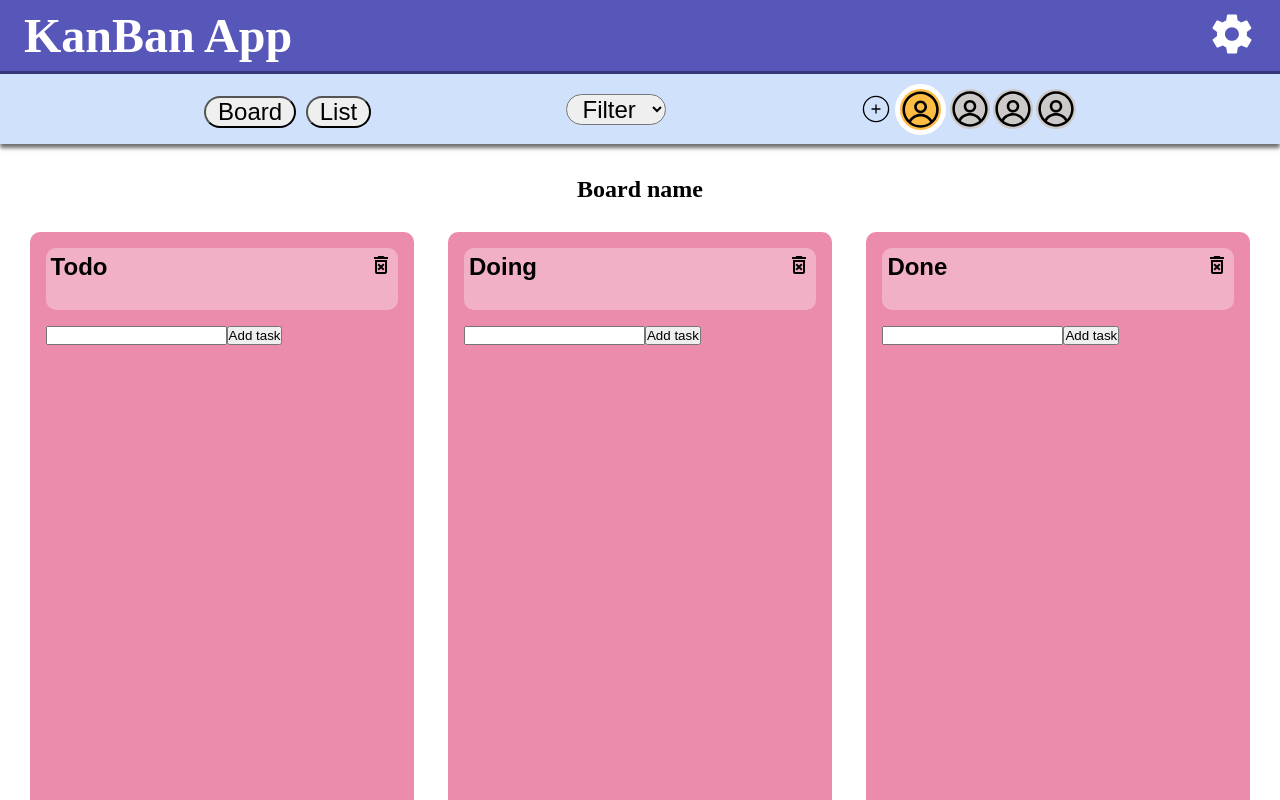
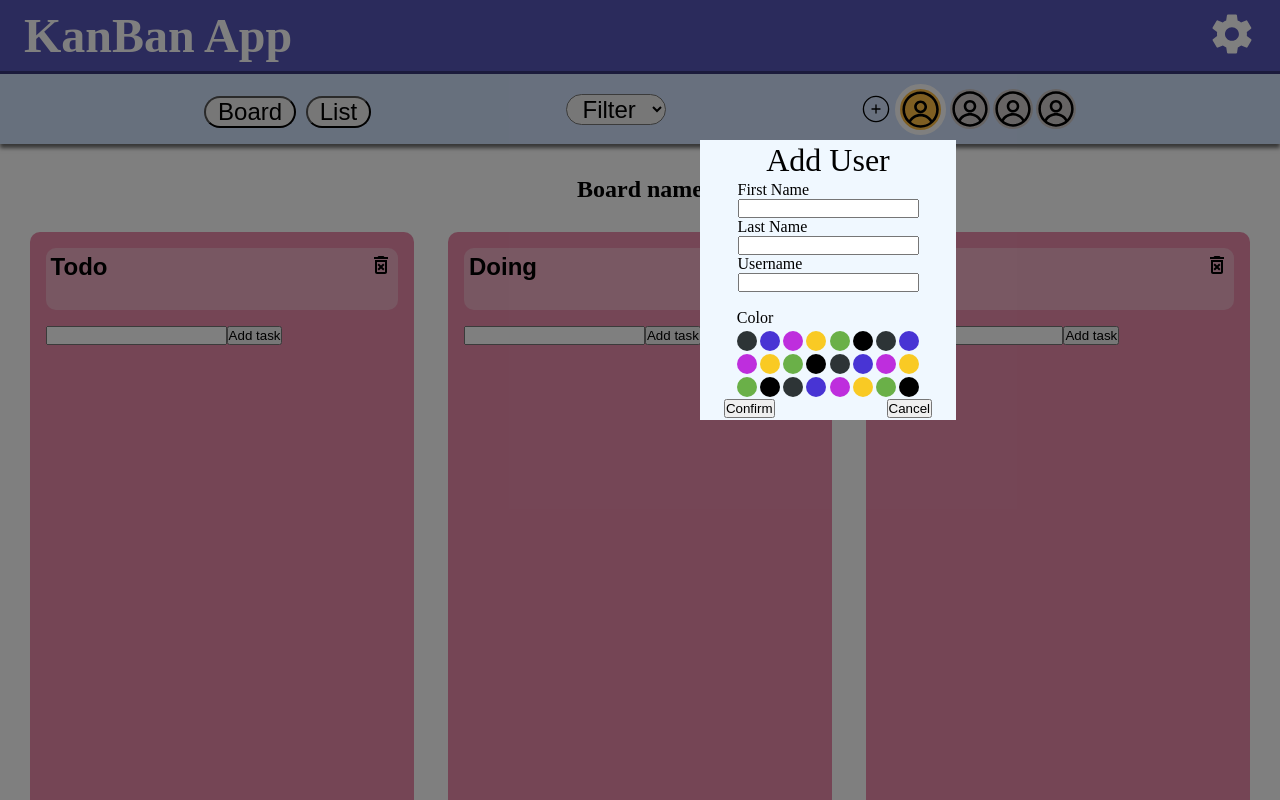
Before and after one commit to jumistrandberg/kanban_collab, a React (Vite) app: page / in a window 1280 px wide. Both pictures are taken after a click on the button 876 px from the left and 109 px from the top of the page. Shown: the top 800 px of the page. Built offline with nearby package versions, Linux system fonts and the light colour scheme.

Commit message:
first commit

```diff
--- a/src/components/Header.jsx
+++ b/src/components/Header.jsx
@@ -1,4 +1,4 @@
-import React from "react";
+import React, { useState } from "react";
 import { CiCirclePlus } from "react-icons/ci";
 import { RxAvatar } from "react-icons/rx";
 import { IoMdSettings } from "react-icons/io";
@@ -6,7 +6,26 @@ import { IoMdSettings } from "react-icons/io";
 import { Link, NavLink } from "react-router-dom";
 import styles from "../styling/Header.module.css";
 
+import AddUserModal from "../features/modal/AddUserModal";
+
 const Header = () => {
+
+  const [showAddUserMoal, setShowAddUserModal] = useState(false)
+
+  const OpenAddUserModal = () => {
+    setShowAddUserModal(true)
+  }
+
+  const handleConfirmAddUser = () => {
+    console.log('test1')
+  }
+
+  const handleCloseAddUserWindow = () => {
+    console.log('close')
+    setShowAddUserModal(false)
+
+  }
+
   return (
     <header>
       <div className={styles.logoSettingsDiv}>
@@ -33,8 +52,14 @@ const Header = () => {
         <select name="filter" id="filter" className={styles.filter}>
           <option value="">Filter</option>
         </select>
+        {showAddUserMoal && (
+            <AddUserModal
+              handleConfirmAddUser={handleConfirmAddUser}
+              handleCloseAddUserWindow={handleCloseAddUserWindow}
+            />
+        )}
         <div className={styles.avatarDiv}>
-          <CiCirclePlus className={styles.addUserBtn} role="button" />
+          <CiCirclePlus className={styles.addUserBtn} role="button" onClick={OpenAddUserModal}/>
           <RxAvatar className={styles.activeUser} role="button" />
           <RxAvatar className={styles.userAvatar} role="button" />
           <RxAvatar className={styles.userAvatar} role="button" />
--- /dev/null
+++ b/src/features/modal/AddUserModal.jsx
@@ -0,0 +1,85 @@
+import React, { useState } from "react";
+import { useDispatch } from "react-redux";
+import styles from "../../styling/AddUserModal.module.css"
+import ColorSelector from "./ColorSelector";
+
+
+
+
+const AddUserModal = ({
+    handleConfirmAddUser,
+    handleCloseAddUserWindow
+}) => {
+
+    const colors = ['#2d3436', '#4834d4', '#be2edd', '#f9ca24', '#6ab048', '#000', '#2d3436', '#4834d4', '#be2edd', '#f9ca24', '#6ab048', '#000', '#2d3436', '#4834d4', '#be2edd', '#f9ca24', '#6ab048', '#000', '#2d3436', '#4834d4', '#be2edd', '#f9ca24', '#6ab048', '#000']
+
+    const showCurrentColor = (e) => {
+        const currentColor = e.target.style.getPropertyValue('background-color')
+
+        console.log(currentColor)
+    }
+
+
+
+  return (
+    <>
+        <div className={styles.modalContainer}>
+            <div className={styles.addUserModal}>
+                Add User
+                <div className={styles.addUserModalInput}>
+                    <label className={styles.addUserModalInputLabel}>
+                        First Name
+                    </label>
+                    <input
+                        type="text"
+                        // onSubmit={() => handleUsers(user.id)}
+                    />
+                    <label className={styles.addUserModalInputLabel}>
+                        Last Name
+                    </label>
+                    <input
+                        type="text"
+                        // onSubmit={() => handleUsers(user.id)}
+                    />
+                    <label className={styles.addUserModalInputLabel}>
+                        Username
+                    </label>
+                    <input
+                        type="text"
+                        // onSubmit={() => handleUsers(user.id)}
+                    />
+                </div>
+                <div>
+                    <label className={styles.addUserModalColorLabel}>
+                        Color
+                    </label>
+                    <div className={styles.addUserModalColorList}>
+                        {colors.map((color, idx) =>
+                            <ColorSelector
+                                color={color}
+                                showCurrentColor={showCurrentColor}
+                            />
+                        )}
+                    </div>
+                </div>
+                <div className={styles.addUserModalButtonContainer}>
+                    <button
+                    onClick={handleConfirmAddUser}
+                    className={styles.addUserModalButton}
+                    >
+                    Confirm
+                    </button>
+                    <button
+                    onClick={handleCloseAddUserWindow}
+                    className={styles.addUserModalButton}
+                    >
+                    Cancel
+                    </button>
+                </div>
+            </div>
+        </div>
+    </>
+  )
+}
+
+export default AddUserModal
--- /dev/null
+++ b/src/features/modal/ColorSelector.jsx
@@ -0,0 +1,15 @@
+import AddUserModal from "./AddUserModal";
+import styles from "../../styling/AddUserModal.module.css";
+
+
+const ColorSelector = ( { color, showCurrentColor }) => {
+
+  return (
+    <div className={styles.colorSelectorSwitcher} style={{'background-color': color}} onClick={showCurrentColor}>
+
+    </div>
+
+  )
+}
+
+export default ColorSelector
--- /dev/null
+++ b/src/styling/AddUserModal.module.css
@@ -0,0 +1,67 @@
+*{
+    box-sizing: border-box;
+}
+
+.modalContainer {
+    position: fixed;
+    top: 0;
+    left: 0;
+    z-index: 8;
+    width: 100vw;
+    height: 100vh;
+    background-color: rgba(0, 0, 0, 0.5);
+}
+
+.addUserModal {
+    z-index: 9;
+    width: 20%;
+    height: 35%;
+    margin-top: 140px;
+    margin-left: 700px;
+    display: flex;
+    flex-direction: column;
+    align-items: center;
+    justify-content: space-evenly;
+    background-color: aliceblue;
+    font-size: 2rem;
+  }
+
+.addUserModalInput{
+    display: flex;
+    flex-direction: column;
+}
+
+.addUserModalInputLabel{
+    font-size: 1rem;
+}
+
+.addUserModalColorLabel{
+    font-size: 1rem;
+}
+
+.addUserModalButtonContainer {
+    display: flex;
+
+    gap: 7rem;
+}
+
+.addUsermodalButton {
+    background: none;
+    border: 2px solid black;
+    padding: 1rem 2rem;
+    border-radius: 10px;
+}
+
+/* Color selection div styling */
+.colorSelectorSwitcher{
+    width: 20px;
+    height: 20px;
+    border-radius: 50%;
+    background-color: #fff;
+}
+
+.addUserModalColorList{
+    display: grid;
+    grid-template-columns: repeat(8, 20px);
+    gap: .2rem;
+}
--- a/src/styling/Header.module.css
+++ b/src/styling/Header.module.css
@@ -49,6 +49,9 @@
   font-size: 2rem;
 }
 
+.addUserBtn:hover {
+  cursor: pointer;
+}
 .userAvatar {
   font-size: 2.5rem;
   background-color: rgb(206, 201, 201);
```
Also changed, not shown: src/components/AddUsers.jsx (added, +34 -0 lines), src/features/users/usersSlice.js (added, +43 -0 lines), src/components/Users.jsx (added), src/styling/Users.module.css (added).
